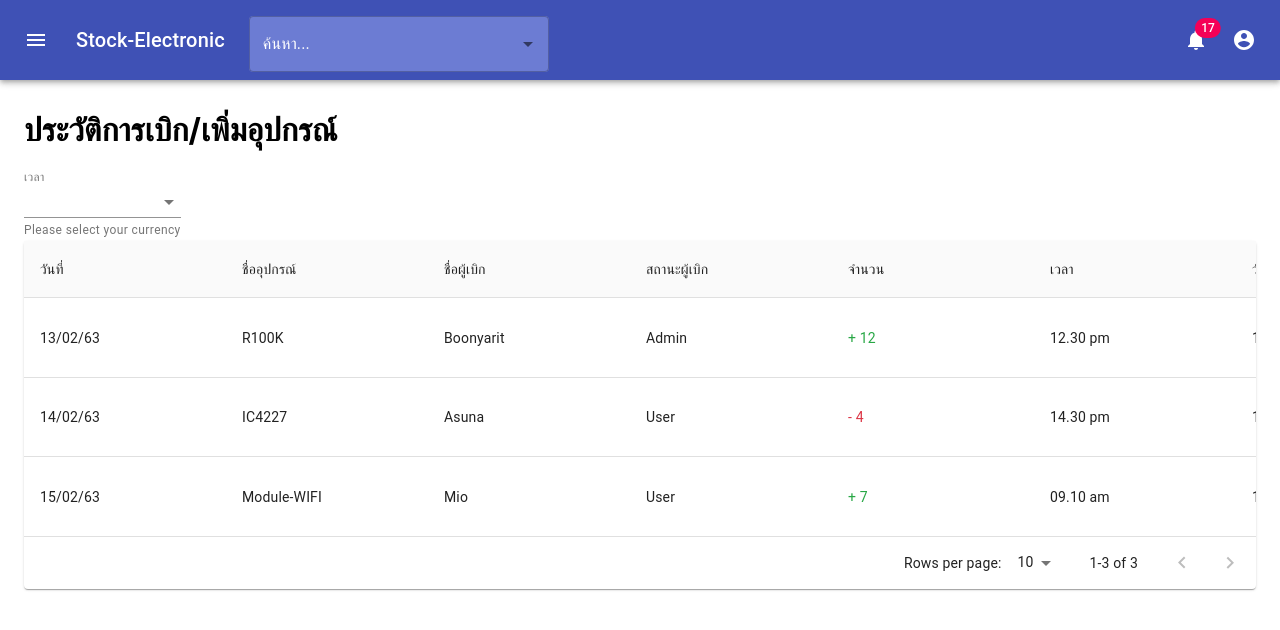
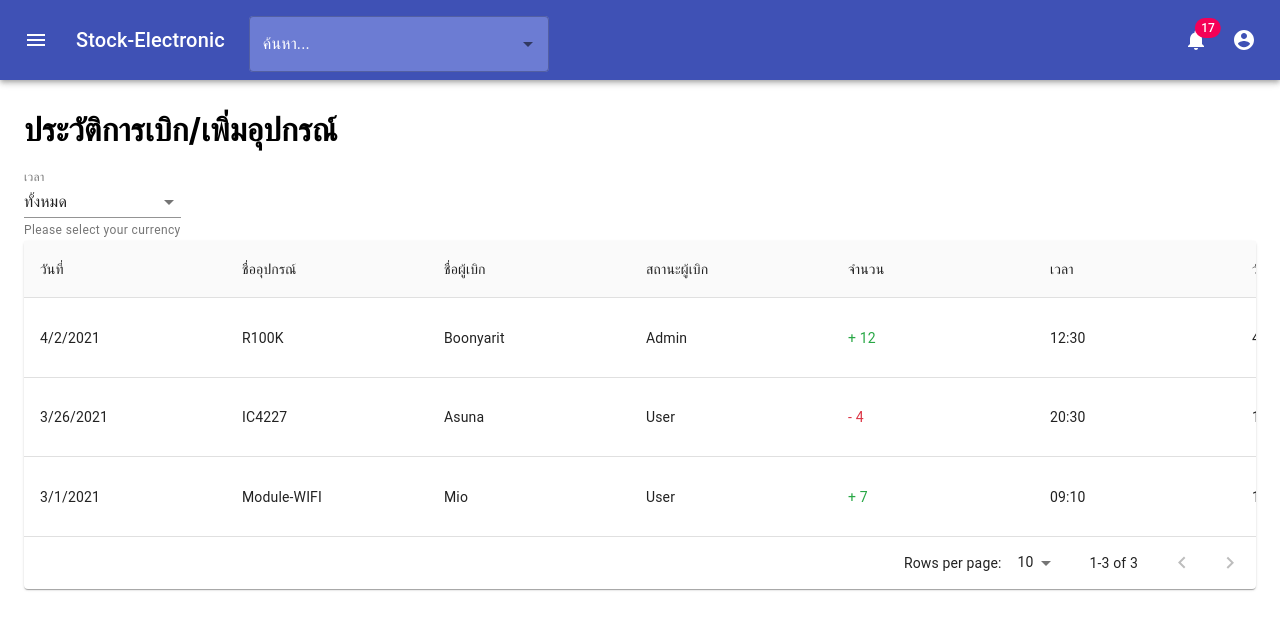
Before and after one commit to 1910517306005UTCC/PROJECT-UTCC-STOCK-FRONT-END, a React (Create React App) app: page /historytool in a window 1280 px wide. Shown: the top 630 px of the page. Built offline with nearby package versions, Linux system fonts and the light colour scheme.

Commit message:
add filter of historyTool

```diff
--- a/src/ApiHistory.js
+++ b/src/ApiHistory.js
@@ -1,34 +1,34 @@
 export const historyTool = [
     {
-        date: "13/02/63",
+        date: "4/2/2021",
         toolName: "R100K",
         username: "Boonyarit",
         status: "Admin",
         actionType: "add",
         total: 12,
-        time: "12.30 pm",
-        exp: "13/08/63",
+        time: "12:30",
+        exp: "4/2/63",
         description: "nothing"
     },
     {
-        date: "14/02/63",
+        date: "3/26/2021",
         toolName: "IC4227",
         username: "Asuna",
         status: "User",
         actionType: "request",
         total: 4,
-        time: "14.30 pm",
+        time: "20:30",
         exp: "14/08/63",
         description: "there was an insufficient tool"
     },
     {
-        date: "15/02/63",
+        date: "3/1/2021",
         toolName: "Module-WIFI",
         username: "Mio",
         status: "User",
         actionType: "add",
         total: 7,
-        time: "09.10 am",
+        time: "09:10",
         exp: "15/08/63",
         description: "nothing"
     }
--- a/src/shared/components/UIElements/SelectFilterTimeAndStatus.js
+++ b/src/shared/components/UIElements/SelectFilterTimeAndStatus.js
@@ -13,18 +13,80 @@ const useStyles = makeStyles((theme) => ({
 function SelectFilterTimeAndStatus(props) {
 
     const classes = useStyles();
-    const { label } = props;
-    const [typeList, setTypeList] = useState([{ period: "7 วัน", value: 7 }, { period: "14 วัน", value: 14 },
-        { period: "1 เดือน", value: 30 }, { period: "3 เดือน", value: 90 }, { period: "5 เดือน", value: 150 }]);
+    const { label, tools, setTools, defaultValueTools, setDefaultValueTools } = props;
+    const [typeList] = useState([{ period: "ทั้งหมด", value: 0 }, { period: "วันนี้", value: 1 }, { period: "ภายใน 7 วัน", value: 7 },
+    { period: "ภายใน 14 วัน", value: 14 }, { period: "ภายใน เดือน", value: 30 }, { period: "ภายใน 3 เดือน", value: 90 }, { period: "ภายใน 5 เดือน", value: 150 }]);
     const [value, setValue] = useState("ทั้งหมด");
 
 
     const onChange = (e) => {
         const value = e.target.value;
 
-        let lastTime = new Date("3/28/2021")
-        let currentTime = new Date();
-        console.log(currentTime)
+        const newValue = typeList.filter((item) => item.period === value)
+        setValue(newValue[0].period)
+        let newArr = []
+
+        if (value === "ทั้งหมด") {
+            newArr = defaultValueTools
+            setValue("ทั้งหมด");
+        } else {
+            tools.map((tool) => {
+                let currentTime = new Date();
+                let latestTime = new Date(tool.date + " " + tool.time)
+                let latestMonth = latestTime.getMonth() + 1;
+                let latestDate = latestTime.getDate();
+                // let latestDay = latestTime.getDay() + 1;
+                let latestHour = latestTime.getHours();
+                let currentMonth = currentTime.getMonth() + 1;
+                let currentDate = currentTime.getDate();
+                // let currentDay = currentTime.getDay() + 1;
+                let currentHour = currentTime.getHours();
+
+                if (value === "วันนี้") {
+                    if (currentDate === latestDate) {
+                        newArr = [...newArr, tool]
+                    }
+                }
+                if (value === "ภายใน 7 วัน") {
+                    let cal;
+                    if (currentMonth === latestMonth) {
+                        cal = currentDate - latestDate;
+                    } else {
+                        // เช็คเดือนที่มี 31 วัน
+                        if (latestMonth === 1 || 3 || 5 || 7 || 8 || 10 || 12) {
+                            cal = (31 - latestDate) + currentDate;
+                        }
+                        // เช็คเดือนกุมภาพันธ์ และเดือนกุมภาพันธ์มีทั้ง 28 วัน และ 29 วัน
+                        else if (latestMonth === 2) {
+                            if (latestDate === 28) {
+                                cal = (28 - latestDate) + currentDate;
+                            } else {
+                                cal = (29 - latestDate) + currentDate;
+                            }
+                        }
+                        // เดือนที่มี 30 วัน
+                        else {
+                            cal = (30 - latestDate) + currentDate;
+                        }
+                    }
+                    // ไม่เกิน 7 วัน
+                    if (cal <= 7) {
+                        // คำนวณระยะเวลาของชั่วโมงของวันสุดท้าย เช่น 17/04/63 17.00 และ 24/04/63 16.00 = TRUE(อีก 1 ชั่วโมงครบ 7 วัน)
+                        if (cal === 7) {
+                            if (currentHour < latestHour) {
+                                newArr = [...newArr, tool]
+                            }
+                        }
+                        // 1 - 6 วัน
+                        if (cal !== 7) {
+                            newArr = [...newArr, tool]
+                        }
+                    }
+                }
+            }) // function map()
+        } // if 1
+
+        setTools(newArr)
     }
 
 
@@ -39,7 +101,7 @@ function SelectFilterTimeAndStatus(props) {
             className={classes.marginFilter}
         >
             {typeList.map((option, index) => (
-                <MenuItem key={index} value={option.value}>
+                <MenuItem key={index} value={option.period}>
                     {option.period}
                 </MenuItem>
             ))}
--- a/src/tool/components/TableHistoryTool.js
+++ b/src/tool/components/TableHistoryTool.js
@@ -75,7 +75,8 @@ export default function TableHistoryTool() {
     const classes = useStyles();
     const [page, setPage] = useState(0);
     const [rowsPerPage, setRowsPerPage] = useState(10);
-    const [tools] = useState(historyTool);
+    const [tools, setTools] = useState(historyTool);
+    const [defaultValueTools, setDefaultValueTools] = useState(historyTool);
     const [openRestore, setOpenRestore] = useState(false);
     const [data, setData] = useState();
     const [openEdit, setOpenEdit] = useState(false);
@@ -153,7 +154,8 @@ export default function TableHistoryTool() {
 
     return (
         <div>
-            <SelectFilterTimeAndStatus label="เวลา" />
+            <SelectFilterTimeAndStatus label="เวลา" tools={tools} setTools={setTools}
+                defaultValueTools={defaultValueTools} setDefaultValueTools={setDefaultValueTools} />
             <Paper className={classes.root}>
                 <TableContainer className={classes.container}>
                     <Table stickyHeader aria-label="sticky table">
```
